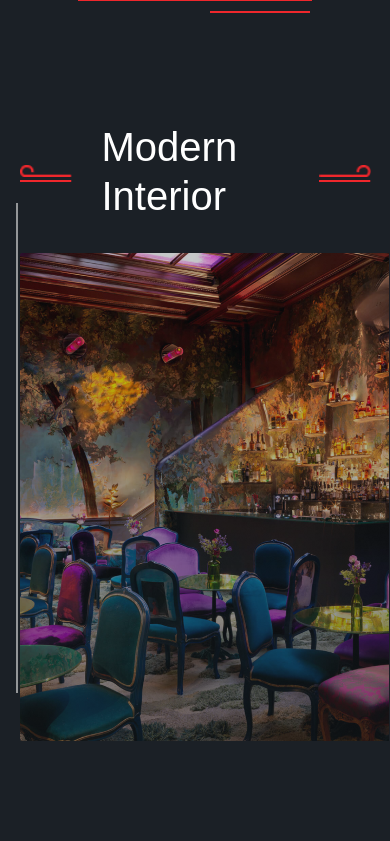
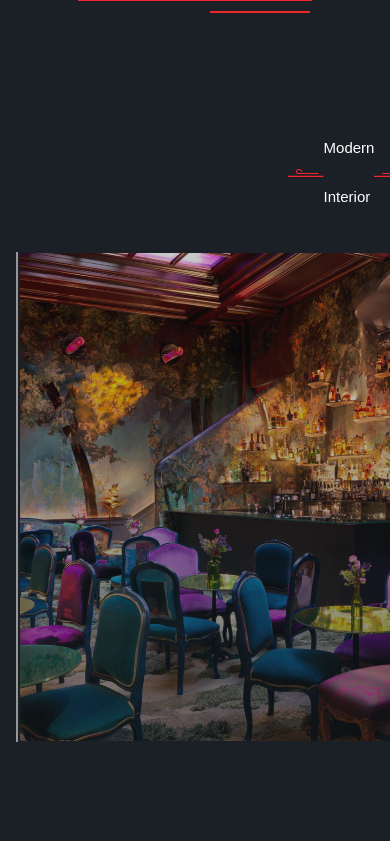
Before and after one commit to Seitkanov2004/new-project, a React (Create React App) app: page / in a window 390 px wide. Shown: the part 4443-5284 px from the top of the page. Built offline with nearby package versions, Linux system fonts and the light colour scheme; a web font is replaced by a local one.

Commit message:
adaptation (#30)

```diff
--- a/src/pages/home/Contacts/Contacts.scss
+++ b/src/pages/home/Contacts/Contacts.scss
@@ -4,6 +4,10 @@
   .contacts {
     display: flex;
     justify-content: space-around;
+
+    align-items: center;
+
+
 
     &--visit {
       display: flex;
--- a/src/pages/home/ModernInterior/ModernInterior.scss
+++ b/src/pages/home/ModernInterior/ModernInterior.scss
@@ -28,7 +28,12 @@
         flex-direction:column;
 
         &--img {
+          margin: 0 0 0 8px;
+          width:30px;
           padding:2px 0;
+        }
+        &--line{
+          width:50px;
         }
 
       }
@@ -62,3 +67,88 @@
     }
   }
 }
+//1440 & 1200 & 1024 & 992 & 768 & 578 & 450 & 400 & 375 & 320
+
+@media (max-width:1440px) {
+  #modern .modern {
+    margin-right: 4.8%;
+  }
+}
+@media (max-width:1200px) {
+  #modern .modern {
+    margin-right: 5.8%;
+  }
+}
+@media (max-width:1024px) {
+  #modern .modern {
+    margin-right: -3.2%;
+  }
+}
+@media (max-width:992px) {
+  #modern .modern {
+    margin-right: -5.1%;
+  }
+}
+@media (max-width:768px) {
+  #modern .modern {
+    margin-right: -22.1%;
+  }
+  #modern .modern--text {
+    margin: 0 0 0 89px;
+  }
+}
+@media (max-width:578px) {
+  #modern .modern {
+    margin-right: -47.1%;
+  }
+  #modern .modern--text {
+    margin: 0 0 0 165px;
+  }
+}
+@media (max-width:450px) {
+  #modern .modern--text__title {
+    margin: 0 0;
+    font-size:15px;
+  }
+  #modern .modern--text {
+    margin: 0 0 0 268px;
+  }
+
+  #modern .modern--text__block--img {
+    width: 23px;
+    padding: 1px 0;
+
+  }
+  #modern .modern--text__block--line {
+    width: 36px;
+  }
+  #modern .modern {
+    margin-right: -77.1%;
+  }
+}
+
+@media (max-width: 400px) {
+  #modern .modern {
+  margin-right: -92.1%;
+}
+  #modern .modern--text {
+    margin: 0 0 0 308px;
+  }
+  #modern .line {
+    top: 239px;
+  }
+}
+
+@media (max-width: 375px){
+  #modern .modern {
+    margin-right: -102.1%;
+  }
+}
+@media (max-width: 320px){
+  #modern .modern {
+    margin-right: -129.1%;
+  }
+  #modern .modern--text {
+    margin: 0 0 0 329px;
+  }
+}
```
